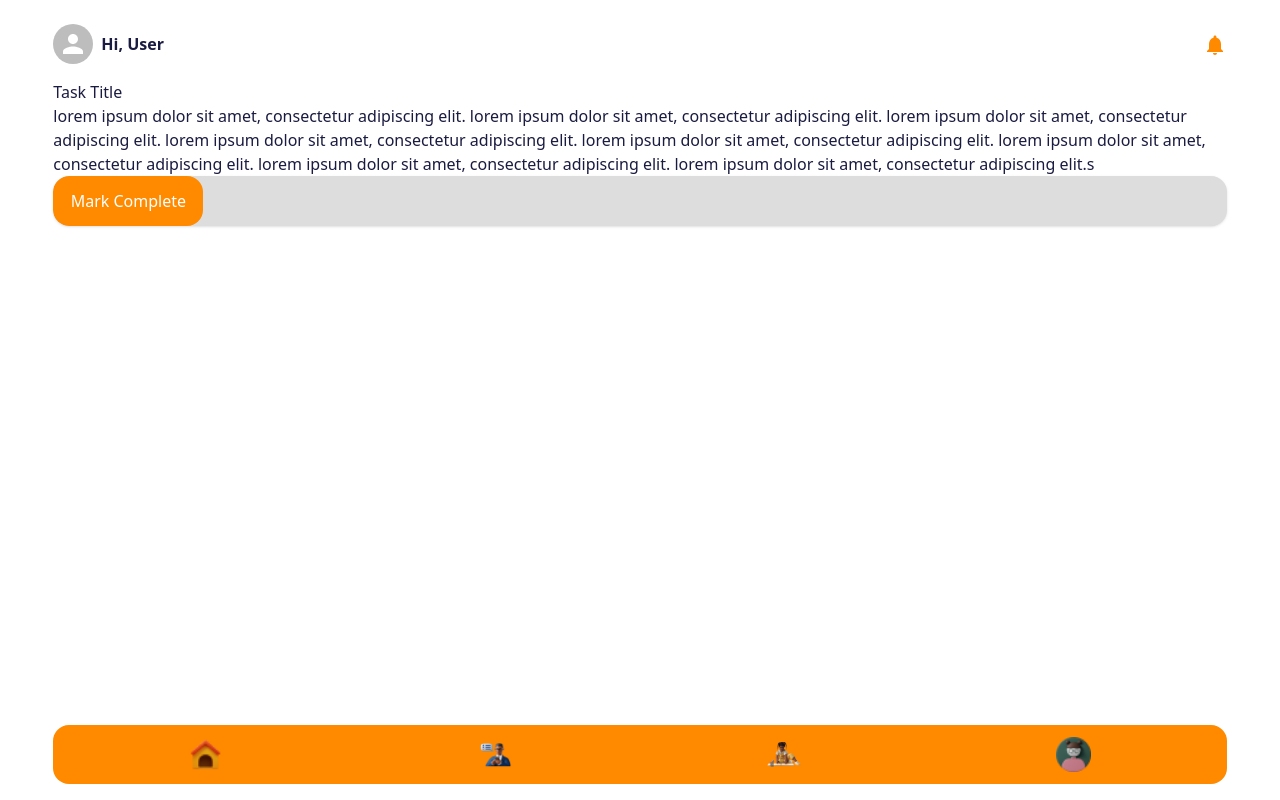
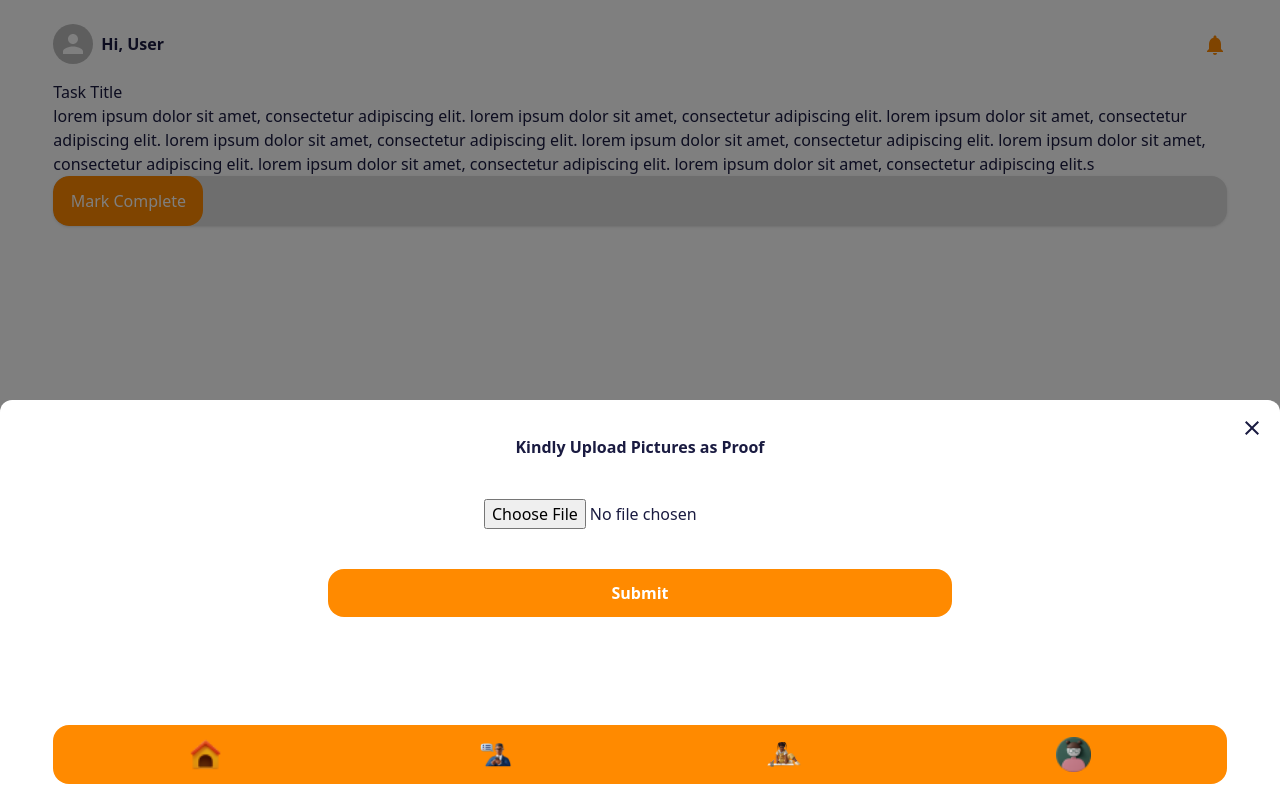
Before and after one commit to YrayPixels/Bonkhathon, a Next.js app: page /tasks in a window 1280 px wide. Built offline with nearby package versions, Linux system fonts and the light colour scheme.

Commit message:
pushed the modal for confrimation

```diff
--- a/src/app/tasks/page.js
+++ b/src/app/tasks/page.js
@@ -2,10 +2,15 @@
 import { useSearchParams } from 'next/navigation'
 import React from 'react'
 import SlideButton from '../components/slidecomplete/slidecom'
+import CustomInput from '../components/customInput/customInput';
+import { Close } from '@mui/icons-material';
 
 export default function Tasks() {
     const params = useSearchParams();
     let id = params.get('id');
+
+    const [markComplete, setMarkComplete] = React.useState(true)
+
     return (
         <div className='w-11/12 py-4 m-auto'>
 
@@ -18,9 +23,28 @@ export default function Tasks() {
                 </p>
             </div>
             <div>
-                <SlideButton onComplete={() => console.log('completed')} />
+                <SlideButton onComplete={() => setMarkComplete(true)} />
             </div>
 
-        </div>
+            {markComplete &&
+                <div className='bg-black/50 h-screen fixed top-0 w-screen left-0'>
+
+                    <div className='bg-white  w-full pt-10 absolute bottom-0 h-[50%] m-auto p-4 rounded-t-xl mt-20'>
+                        <Close className='absolute right-4 top-4 cursor-pointer' onClick={() => setMarkComplete(false)} />
+                        <div className='flex flex-col justify-center h-[50%]'>
+                            <div>
+                                <h2 className='font-bold text-center'>Kindly Upload Pictures as Proof</h2>
+                            </div>
+                            <div className='w-full flex justify-center py-10 rounded-full'>
+                                <input type="file" name="file" id="file" className='' />
+                            </div>
+                            <div className='justify-center flex'>
+                                <button className='p-3 w-[50%] m-auto bg-[#FF8A00] text-white font-bold rounded-2xl'>Submit</button>
+                            </div>
+                        </div>
+                    </div>
+                </div>
+            }
+        </div >
     )
 }
```
